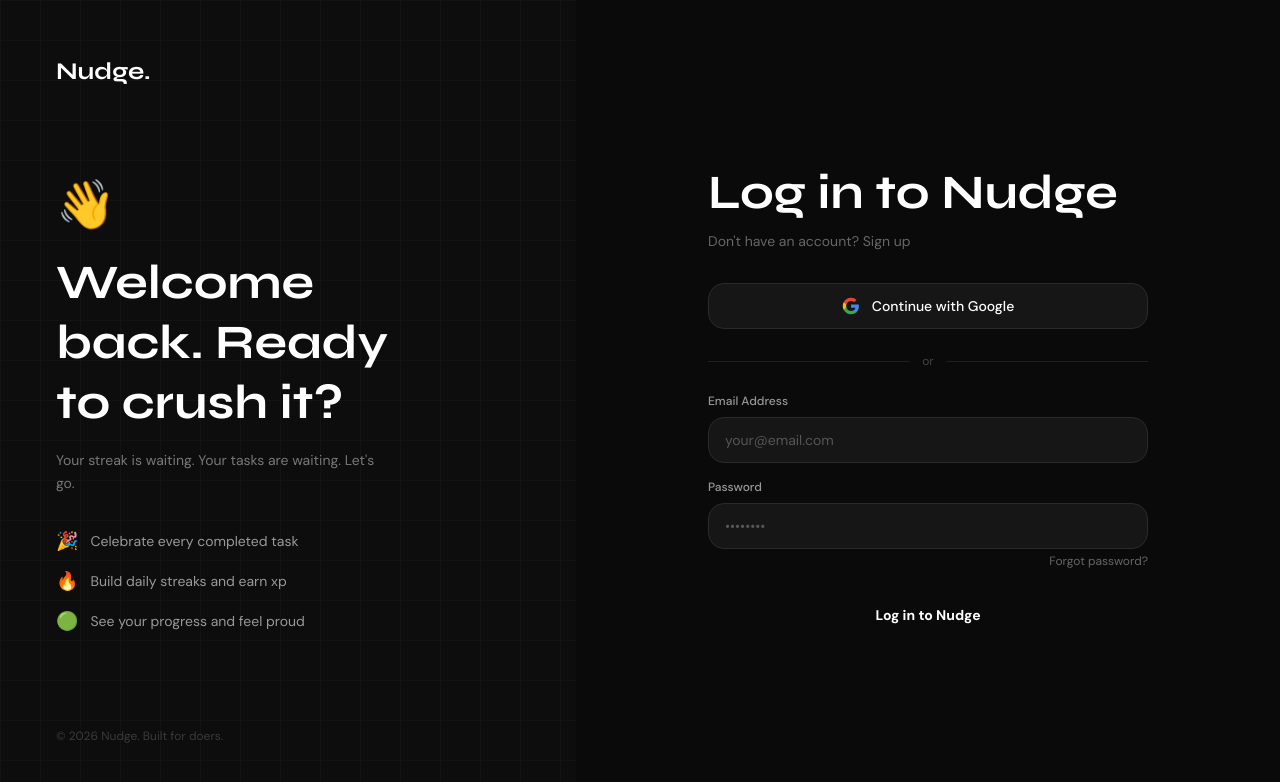
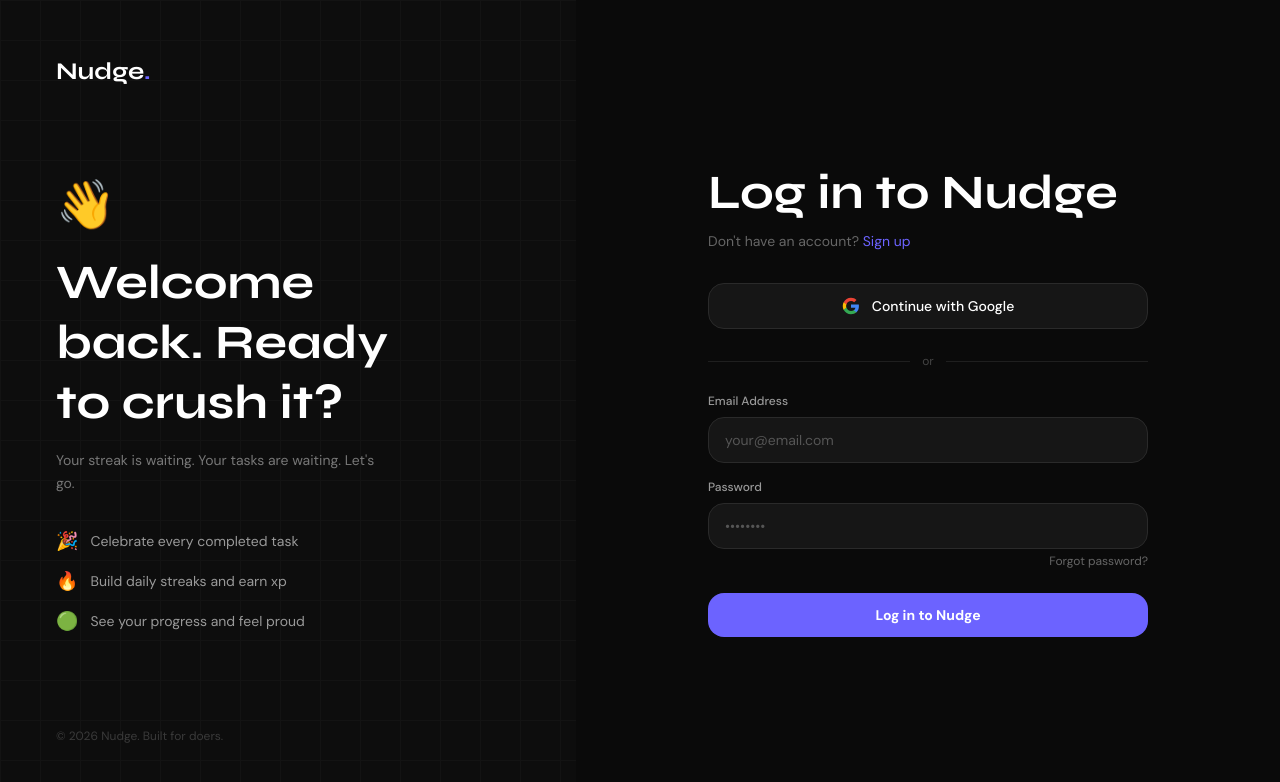
Before and after one commit to John-ayo/Nudge, a React (Vite) app: page /login in a window 1280 px wide. Shown: the top 782 px of the page. Built offline with nearby package versions, Linux system fonts and the light colour scheme; no server answers.

Commit message:
create a new commit with the message "feat: Add theme support and user avatar display"

```diff
--- a/src/Context/AccentContext.jsx
+++ b/src/Context/AccentContext.jsx
@@ -4,21 +4,35 @@
 
 export function AccentProvider({ children }) {
   const [accent, setAccent] = useState(() => {
-    return localStorage.getItem("nudge_accent") ?? "var(--accent)";
+    return localStorage.getItem("nudge_accent") ?? "#6C63FF";
   });
 
-  // Set CSS variable on mount and whenever accent changes
+  const [theme, setTheme] = useState(() => {
+    return localStorage.getItem("nudge_theme") ?? "dark";
+  });
+
+  // Apply accent CSS variable
   useEffect(() => {
     document.documentElement.style.setProperty("--accent", accent);
   }, [accent]);
+
+  // Apply theme attribute on <html>
+  useEffect(() => {
+    document.documentElement.setAttribute("data-theme", theme);
+  }, [theme]);
 
   const updateAccent = (color) => {
     setAccent(color);
     localStorage.setItem("nudge_accent", color);
   };
 
+  const updateTheme = (newTheme) => {
+    setTheme(newTheme);
+    localStorage.setItem("nudge_theme", newTheme);
+  };
+
   return (
-    <AccentContext.Provider value={{ accent, updateAccent }}>
+    <AccentContext.Provider value={{ accent, updateAccent, theme, updateTheme }}>
       {children}
     </AccentContext.Provider>
   );
--- a/src/Context/TasksContext.jsx
+++ b/src/Context/TasksContext.jsx
@@ -105,6 +105,8 @@
           body: { task_id: task.id, user_id: user.id },
         });
 
+        console.log("complete-task response:", JSON.stringify(res));
+
         if (res.error) console.error("complete-task error:", res.error);
 
         if (res.data) {
@@ -125,33 +127,21 @@
 
           trackTaskCompleted({ task_id: task.id, priority: task.priority, xp_awarded, new_streak });
 
-          // Queue badge modals to fire after celebration modal has had time to show
+          // FIX 2: removed erroneous JSX return that was here inside toggleTask
           if (new_badges.length > 0) {
-
             setBadges(prev => [
               ...prev,
               ...new_badges.map(b => ({
                 badge_id: b,
                 unlocked_at: new Date().toISOString(),
-            })),
-          ]);
+              })),
+            ]);
 
             setTimeout(() => {
               setPendingBadges(prev => [...prev, ...new_badges]);
             }, 4000);
           }
         }
-
-        return (
-          <TasksContext.Provider value={{
-            tasks, categories, totalXP, streak, loading,
-            toggleTask, addTask, editTask, removeTask, setTasks, setCategories,
-            pendingBadges, dismissBadge,
-          }}>
-            {children}
-          </TasksContext.Provider>
-        )
-
       }
     } catch (err) {
       setTasks(prev => prev.map(t => t.id === task.id ? { ...t, done: task.done } : t));
@@ -234,6 +224,7 @@
       tasks, categories, totalXP, streak, loading,
       toggleTask, addTask, editTask, removeTask,
       setTasks, setCategories,
+      badges,          // FIX 3: was missing
       pendingBadges, dismissBadge,
     }}>
       {children}
--- a/src/components/Sidebar.jsx
+++ b/src/components/Sidebar.jsx
@@ -164,7 +164,13 @@
           <div className="flex items-center gap-3 mb-3">
             <div className="w-9 h-9 rounded-full flex items-center justify-center text-sm font-bold text-white flex-shrink-0"
               style={{ backgroundColor: accent }}>
-              {name.charAt(0).toUpperCase()}
+              {user?.user_metadata?.avatar_url ? (
+                <img src={user.user_metadata.avatar_url} alt={name} className="w-full h-full object-cover" />
+              ) : (
+                <div className="w-full h-full flex items-center justify-center text-sm font-bold text-white">
+                  {name.charAt(0).toUpperCase()}
+                </div>
+              )}
             </div>
             <div>
               <p className="text-white text-sm font-semibold">{name}</p>
--- a/src/main.jsx
+++ b/src/main.jsx
@@ -1,3 +1,4 @@
+import "./styles/tokens.css";
 import { StrictMode } from "react";
 import { createRoot } from "react-dom/client";
 import { BrowserRouter } from "react-router-dom";
--- a/src/pages/SettingsPage.jsx
+++ b/src/pages/SettingsPage.jsx
@@ -1,5 +1,6 @@
 import { useAccent } from "../context/AccentContext";
 import { useState, useEffect, useCallback } from "react";
+import { supabase } from "../lib/supabase";
 import {
   fetchSettings,
   updateSettings,
@@ -123,12 +124,14 @@
 // ─── Main Component ──────────────────────────────────────────────────────────
 export default function SettingsPage({ onMenuOpen, user }) {
   // Loading / saving states
-  const { updateAccent } = useAccent();
+  const { updateAccent, updateTheme } = useAccent();
+
   const [pageLoading, setPageLoading]   = useState(true);
   const [saving,      setSaving]        = useState(false);
-  const [toast,       setToast]         = useState(null); // { message, type }
-  const [modal,       setModal]         = useState(null); // { type: "clearTasks" | "deleteAccount" }
+  const [toast,       setToast]         = useState(null);
+  const [modal,       setModal]         = useState(null);
   const [modalLoading, setModalLoading] = useState(false);
+  const [avatarFile, setAvatarFile] = useState(null);
 
   // Account fields
   const [displayName, setDisplayName] = useState("");
@@ -148,6 +151,7 @@
 
   // Appearance
   const [accent, setAccent] = useState("var(--accent)");
+  const [theme, setTheme] = useState("dark");
 
   // Productivity
   const [dailyGoal,  setDailyGoal]  = useState(5);
@@ -167,6 +171,11 @@
         setDisplayName(user.user_metadata?.full_name ?? user.email?.split("@")[0] ?? "");
         setEmail(user.email ?? "");
 
+        if (user.user_metadata?.avatar_url) {
+          setAvatarPreview(user.user_metadata.avatar_url);
+        }
+
+
         // Fetch settings row
         const s = await fetchSettings(user.id);
         if (s) {
@@ -179,6 +188,7 @@
           });
           setReminderTime(s.reminder_time ?? "08:00");
           setAccent(s.accent_color ?? "var(--accent)");
+          setTheme(s.theme ?? "dark");
           setDailyGoal(s.daily_goal ?? 5);
           setFocusMins(s.focus_mins ?? 25);
         }
@@ -217,6 +227,7 @@
       showToast("Image must be under 2MB", "error");
       return;
     }
+    setAvatarFile(file);
     const reader = new FileReader();
     reader.onload = ev => setAvatarPreview(ev.target.result);
     reader.readAsDataURL(file);
@@ -236,6 +247,36 @@
 
     setSaving(true);
     try {
+      if (avatarFile) {
+        const ext      = avatarFile.name.split(".").pop();
+        const filePath = `${user.id}/avatar.${ext}`;
+
+        const { error: uploadError } = await supabase.storage
+          .from("avatars")
+          .upload(filePath, avatarFile, { upsert: true });
+
+        if (uploadError) throw new Error(`Avatar upload failed: ${uploadError.message}`);
+
+        const { data: urlData } = supabase.storage
+          .from("avatars")
+          .getPublicUrl(filePath);
+
+        const avatarUrl = urlData.publicUrl;
+
+        // Save to users table
+        await supabase
+          .from("users")
+          .update({ avatar_url: avatarUrl })
+          .eq("id", user.id);
+
+        // Save to auth metadata so Sidebar and ProfilePage pick it up
+        await supabase.auth.updateUser({
+          data: { avatar_url: avatarUrl }
+        });
+
+        setAvatarFile(null);
+      }
+
       // 1. Update settings row
       await updateSettings(user.id, {
         notification_daily_reminder:   notifs.dailyReminder,
@@ -247,6 +288,7 @@
         accent_color:                  accent,
         daily_goal:                    dailyGoal,
         focus_mins:                    focusMins,
+        theme,
       });
 
       // 2. Update profile (name / email)
@@ -282,7 +324,9 @@
   function handleReset() {
     setNotifs({ dailyReminder: true, streakAlert: true, dueDateWarning: true, weeklyPride: false, celebrationSfx: true });
     setReminderTime("08:00");
-    setAccent("var(--accent)");
+    setAccent("#6C63FF");
+    setTheme("dark");
+    updateTheme("dark");
     setDailyGoal(5);
     setFocusMins(25);
     setNewPass("");
@@ -447,13 +491,27 @@
 
           {/* Appearance */}
           <Section title="Appearance" sub="Make Nudge feel like yours">
-            <div className="flex items-center justify-between py-3 mb-4" style={{ borderBottom: "1px solid #1f1f1f" }}>
-              <div>
-                <p className="text-white text-sm font-medium">Theme</p>
-                <p className="text-gray-500 text-xs">Dark mode is always on. Light mode coming soon.</p>
-              </div>
-              <span className="rounded-xl px-3 py-1.5 text-xs font-semibold text-white" style={{ backgroundColor: "#2a2a2a" }}>Dark</span>
+          <div className="flex items-center justify-between py-3 mb-4" style={{ borderBottom: "1px solid var(--border-subtle)" }}>
+            <div>
+              <p className="text-sm font-medium" style={{ color: "var(--text-primary)" }}>Theme</p>
+              <p className="text-xs" style={{ color: "var(--text-muted)" }}>Switch between dark and light mode</p>
             </div>
+            <div className="flex items-center gap-1 rounded-xl p-1" style={{ backgroundColor: "var(--bg-hover)" }}>
+              {["dark", "light"].map(t => (
+                <button
+                  key={t}
+                  onClick={() => { setTheme(t); updateTheme(t); }}
+                  className="px-3 py-1.5 rounded-lg text-xs font-semibold transition-all capitalize"
+                  style={{
+                    backgroundColor: theme === t ? "var(--bg-subtle)" : "transparent",
+                    color:  theme === t ? "var(--text-primary)" : "var(--text-muted)",
+                    border: theme === t ? "1px solid var(--border-base)" : "1px solid transparent",
+                  }}>
+                  {t}
+                </button>
+              ))}
+            </div>
+          </div>
             <div>
               <p className="text-white text-sm font-medium mb-0.5">Accent Colour</p>
               <p className="text-gray-500 text-xs mb-3">Changes buttons, highlights and active states</p>
--- /dev/null
+++ b/src/styles/tokens.css
@@ -0,0 +1,42 @@
+/* ── Nudge Design Tokens ─────────────────────────────────────────── */
+
+:root,
+[data-theme="dark"] {
+  --bg-base:     #0a0a0a;
+  --bg-card:     #161616;
+  --bg-input:    #111111;
+  --bg-hover:    #1f1f1f;
+  --bg-subtle:   #2a2a2a;
+  --bg-sidebar:  #0d0d0d;
+
+  --border-base:   #2a2a2a;
+  --border-subtle: #1f1f1f;
+  --border-strong: #141414;
+
+  --text-primary:  #ffffff;
+  --text-muted:    #9CA3AF;
+  --text-faint:    #6b7280;
+  --text-disabled: #555555;
+
+  --accent: #6C63FF;
+}
+
+[data-theme="light"] {
+  --bg-base:     #f8f8f8;
+  --bg-card:     #ffffff;
+  --bg-input:    #f0f0f0;
+  --bg-hover:    #e8e8e8;
+  --bg-subtle:   #dedede;
+  --bg-sidebar:  #ffffff;
+
+  --border-base:   #e0e0e0;
+  --border-subtle: #ebebeb;
+  --border-strong: #d4d4d4;
+
+  --text-primary:  #0a0a0a;
+  --text-muted:    #6b7280;
+  --text-faint:    #9ca3af;
+  --text-disabled: #aaaaaa;
+
+  --accent: #6C63FF;
+}
```
Also changed, not shown: src/pages/ProfilePage.jsx (+11 -5 lines).
